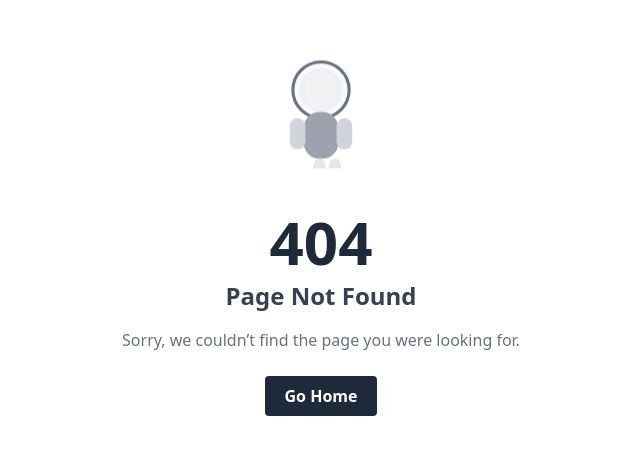
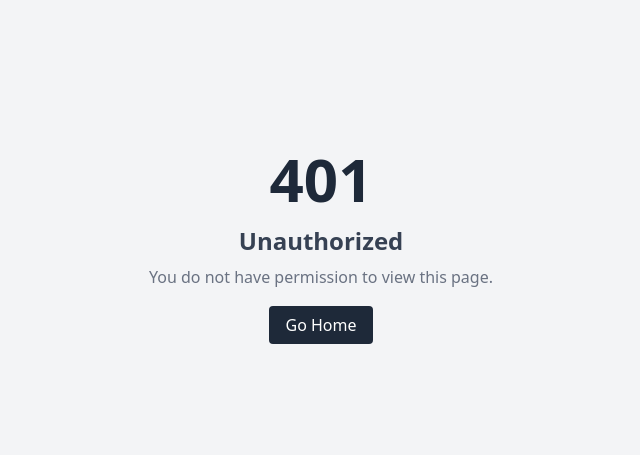
Before and after one commit to kalviumcommunity/s62_joshua_capstone_tutorpixie, a Next.js app: page /unauthorized in a window 1280 px wide. Before the commit this address had no page. Shown: the part 157-612 px from the top of the page, without its empty margins (319-959 px from the left). Built offline with nearby package versions, Linux system fonts and the light colour scheme.

Commit message:
added 403 page

```diff
--- /dev/null
+++ b/src/app/unauthorized/page.tsx
@@ -0,0 +1,25 @@
+import Link from "next/link";
+
+export default function UnauthorizedPage() {
+  return (
+    <div className="flex min-h-screen flex-col items-center justify-center bg-gray-100">
+      <div className="text-center">
+        <h1 className="text-6xl font-bold text-gray-800 mb-4">
+          401
+        </h1>
+        <h2 className="text-2xl font-semibold text-gray-700 mb-2">
+          Unauthorized
+        </h2>
+        <p className="text-gray-500 mb-6">
+          You do not have permission to view this page.
+        </p>
+        <Link
+          href="/"
+          className="px-4 py-2 bg-gray-800 text-white rounded hover:bg-gray-700 transition"
+        >
+          Go Home
+        </Link>
+      </div>
+    </div>
+  );
+}
```
